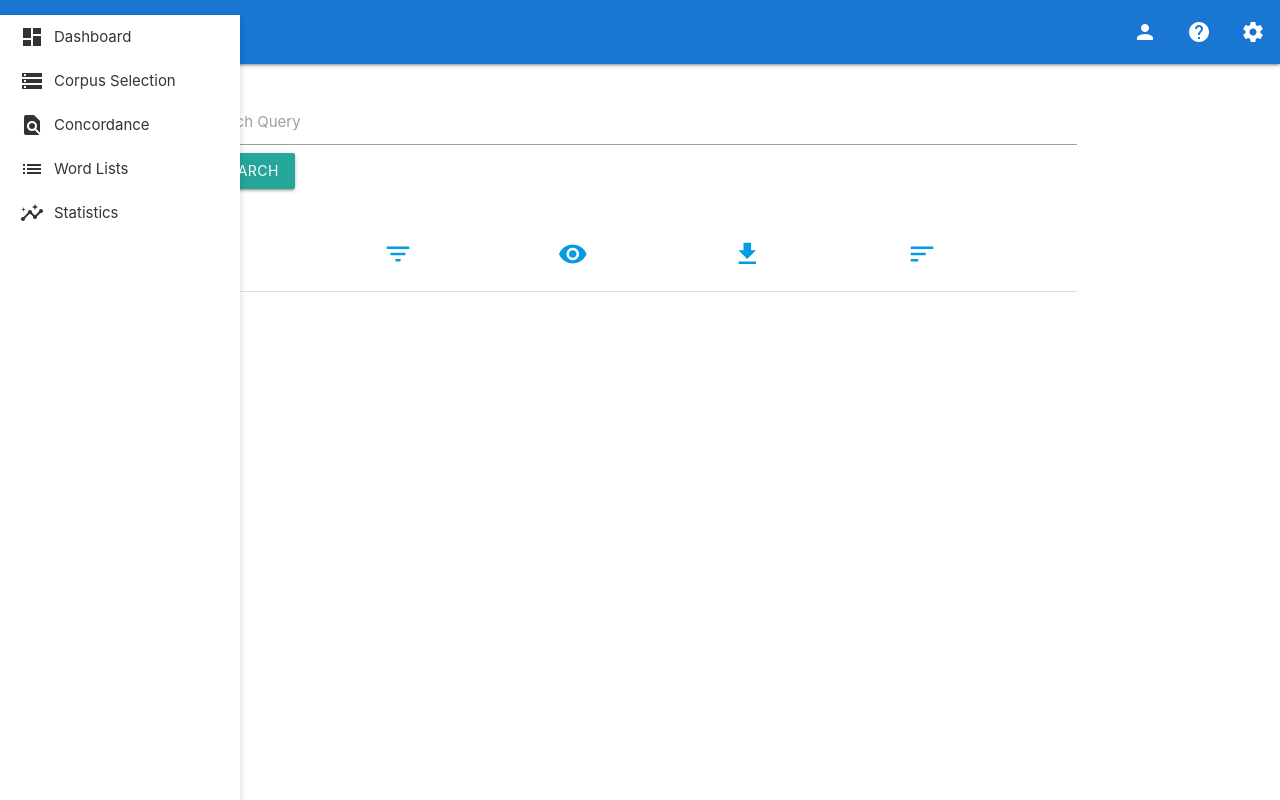
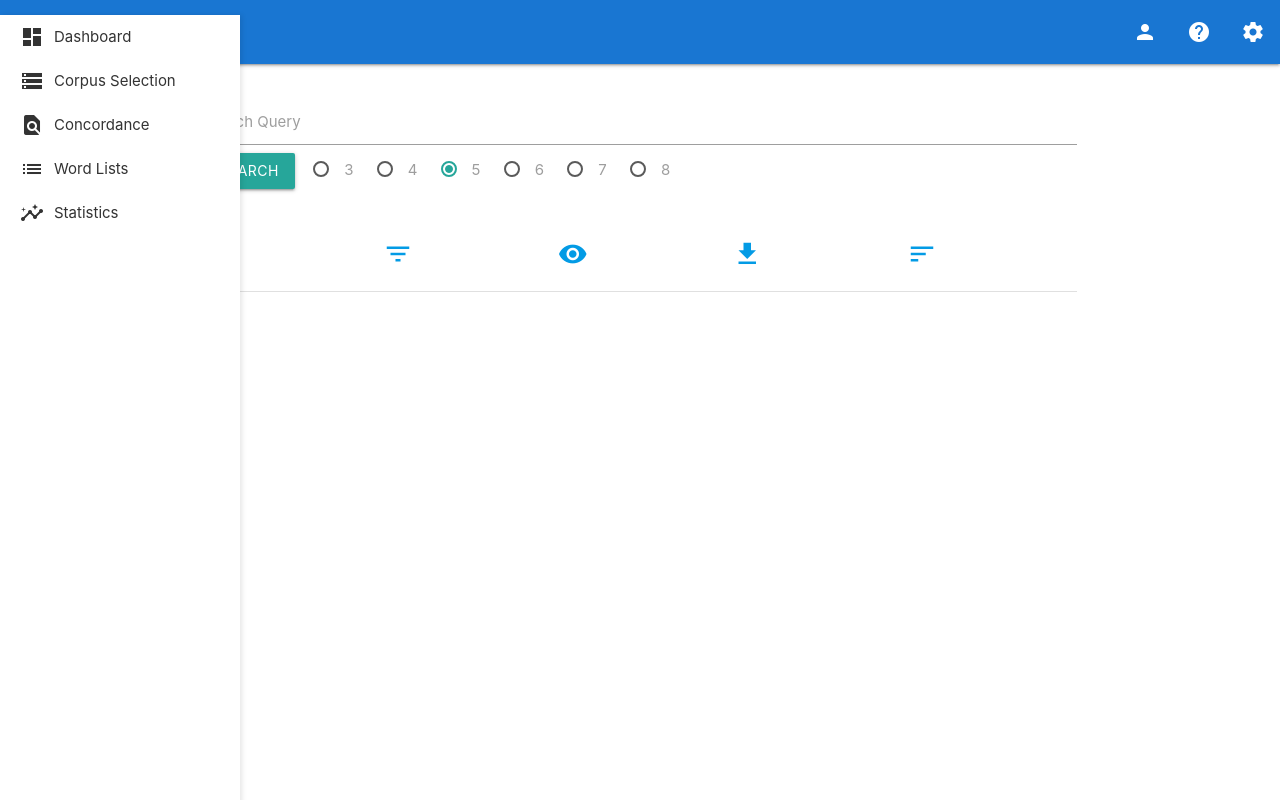
Before and after one commit to asdoost/project_root, a Flask app: page / in a window 1280 px wide. Run offline with Flask 3, Linux system fonts and the light colour scheme; some libraries are stand-ins or nearby versions.

Commit message:
Update index.html

```diff
--- a/templates/index.html
+++ b/templates/index.html
@@ -40,6 +40,32 @@
                     <input id="search" type="text" class="validate">
                     <label for="search">Search Query</label>
                     <button id="search-btn" class="btn waves-effect waves-light" type="button">Search</button>
+                    <div style="display: inline-block; margin-left: 10px;">
+                        <label>
+                            <input class="with-gap" name="range" type="radio" value="3" />
+                            <span>3</span>
+                        </label>
+                        <label>
+                            <input class="with-gap" name="range" type="radio" value="4" />
+                            <span>4</span>
+                        </label>
+                        <label>
+                            <input class="with-gap" name="range" type="radio" value="5" checked/>
+                            <span>5</span>
+                        </label>
+                        <label>
+                            <input class="with-gap" name="range" type="radio" value="6" />
+                            <span>6</span>
+                        </label>
+                        <label>
+                            <input class="with-gap" name="range" type="radio" value="7" />
+                            <span>7</span>
+                        </label>
+                        <label>
+                            <input class="with-gap" name="range" type="radio" value="8" />
+                            <span>8</span>
+                        </label>
+                    </div>
                 </div>
             </div>
         </div>
@@ -49,11 +75,16 @@
                 <div class="options-table">
                     <table>
                         <tr>
-                            <td><a href="#" class="option" data-option="1" id="statistics-option"><i class="material-icons small">bar_chart</i></a></td>
-                            <td><a href="#" class="option" data-option="2"><i class="material-icons small">filter_list</i></a></td>
-                            <td><a href="#" class="option" data-option="3"><i class="material-icons small">visibility</i></a></td>
-                            <td><a href="#" class="option" data-option="4" id="download-option"><i class="material-icons small">file_download</i></a></td>
-                            <td><a href="#" class="option" data-option="5"><i class="material-icons small">sort</i></a></td>
+                            <td><a href="#" class="option" data-option="1" id="statistics-option"><i
+                                        class="material-icons small">bar_chart</i></a></td>
+                            <td><a href="#" class="option" data-option="2"><i
+                                        class="material-icons small">filter_list</i></a></td>
+                            <td><a href="#" class="option" data-option="3"><i
+                                        class="material-icons small">visibility</i></a></td>
+                            <td><a href="#" class="option" data-option="4" id="download-option"><i
+                                        class="material-icons small">file_download</i></a></td>
+                            <td><a href="#" class="option" data-option="5"><i
+                                        class="material-icons small">sort</i></a></td>
                         </tr>
                     </table>
                 </div>
@@ -106,6 +137,32 @@
         </div>
     </div>
 
+    <!-- Add this modal in the body section of your index.html file -->
+    <div id="sort-modal" class="modal">
+        <div class="modal-content">
+            <h4>Sort Options</h4>
+            <form id="sort-form">
+                <div id="sort-headers" style="display: flex; justify-content: space-around; margin-bottom: 1em;">
+                    <!-- Radio buttons for headers will be dynamically added here -->
+                </div>
+                <div>
+                    <label>
+                        <input name="order" type="radio" value="ascending" checked />
+                        <span>Ascending</span>
+                    </label>
+                    <label>
+                        <input name="order" type="radio" value="descending" />
+                        <span>Descending</span>
+                    </label>
+                </div>
+            </form>
+        </div>
+        <div class="modal-footer">
+            <button id="sort-btn" class="btn waves-effect waves-light" type="button">Sort</button>
+            <a href="#" class="modal-close waves-effect waves-green btn-flat">Cancel</a>
+        </div>
+    </div>
+
     <script src="https://code.jquery.com/jquery-3.6.0.min.js"></script>
     <script src="https://code.jquery.com/ui/1.12.1/jquery-ui.js"></script>
     <script src="{{ url_for('static', filename='materialize.min.js') }}"></script>
```
